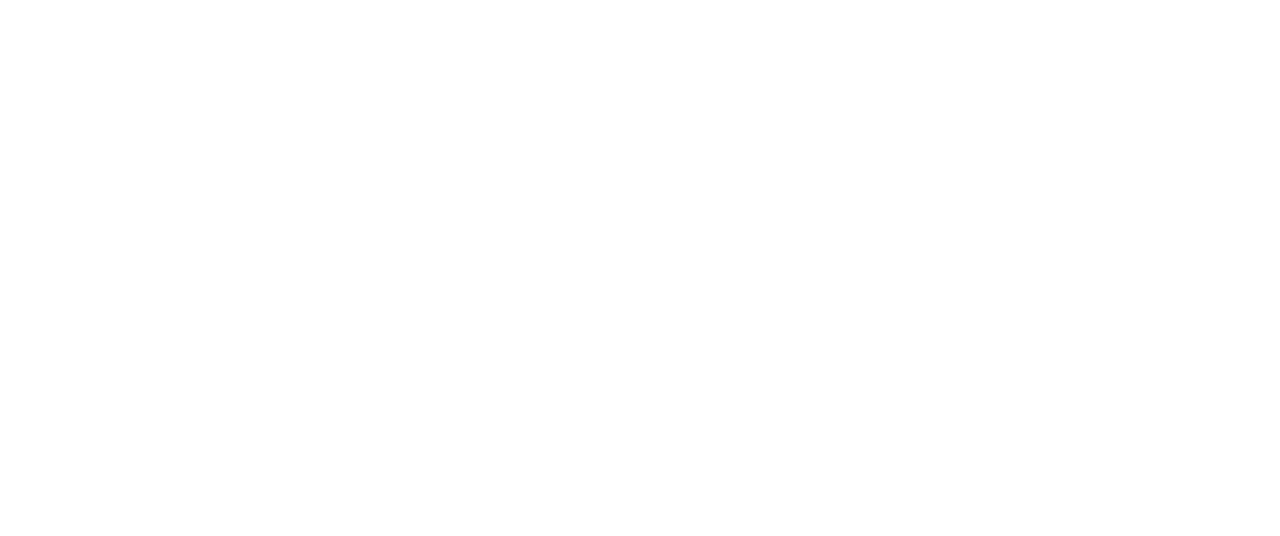
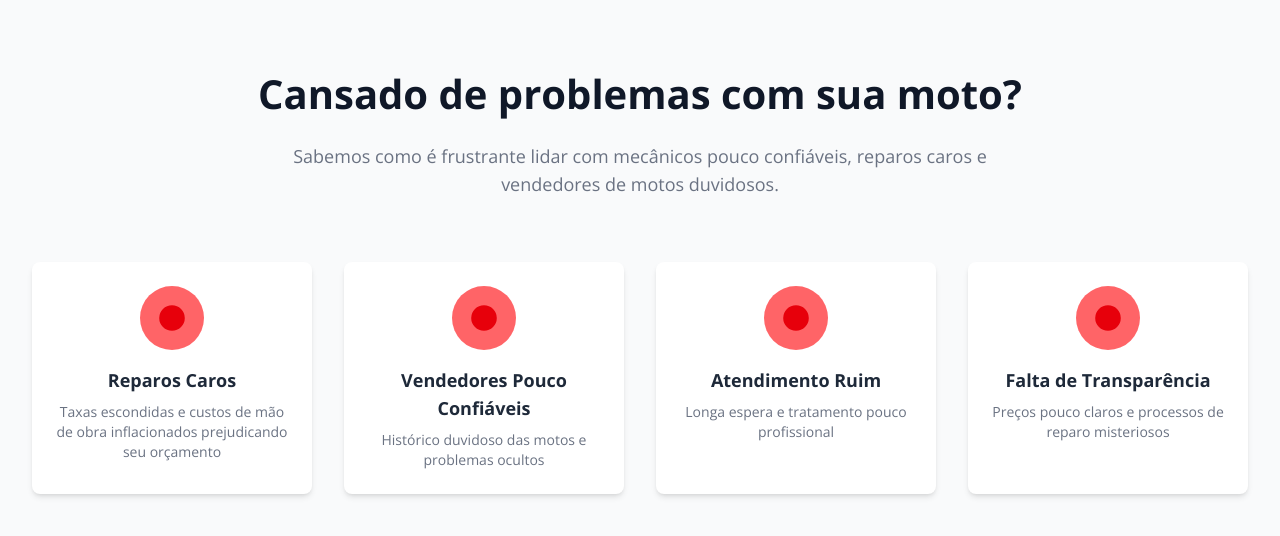
Before and after one commit to nnnyck/ciclo-motos, a Next.js app: page / in a window 1280 px wide. Shown: the part 874-1410 px from the top of the page. Before the commit the page ends 864 px from the top, so only its background shows below. Built offline with nearby package versions, Linux system fonts and the light colour scheme.

Commit message:
feat: seção de problemática

```diff
--- a/src/app/globals.css
+++ b/src/app/globals.css
@@ -1,4 +1,6 @@
 @import url('https://fonts.googleapis.com/css2?family=Open+Sans:wght@400;600;700&display=swap');
+
+@import url('https://fonts.googleapis.com/css2?family=Montserrat:wght@600;700;800&display=swap');
 
 @import "tailwindcss";
 
--- a/src/app/page.tsx
+++ b/src/app/page.tsx
@@ -1,11 +1,13 @@
 import Header from "@/components/Header";
 import Hero from "@/components/Hero";
+import ProblemAgitation from "@/components/ProblemAgitation";
 
 export default function Home() {
   return (
     <>
       <Header />
        <Hero />
+       <ProblemAgitation />
     </>
   );
 }
--- /dev/null
+++ b/src/components/Card.tsx
@@ -0,0 +1,37 @@
+import React from "react";
+
+interface CardProps {
+  title: string;
+  description: string;
+  icon?: React.ReactNode;
+  iconBgClass?: string;
+  iconColorClass?: string;
+}
+
+export default function Card({
+  title,
+  description,
+  icon,
+  iconBgClass = "bg-error-light",
+  iconColorClass = "text-error",
+}: CardProps) {
+  return (
+    <div className="text-center p-6 bg-white rounded-lg shadow-md">
+  {icon && (
+    <div
+      className={`w-16 h-16 ${iconBgClass} rounded-full flex items-center justify-center mx-auto mb-4 relative z-10`}
+    >
+      {/* Círculo menor / ícone */}
+      {React.cloneElement(icon as React.ReactElement, {
+        className: `w-8 h-8 text-red-600 absolute inset-0 m-auto z-0`,
+      })}
+    </div>
+  )}
+  <h3 className="text-lg font-montserrat font-bold text-gray-800 mb-2">
+    {title}
+  </h3>
+  <p className="text-gray-500 text-sm">{description}</p>
+</div>
+
+  );
+}
--- /dev/null
+++ b/src/components/ProblemAgitation.tsx
@@ -0,0 +1,80 @@
+import Card from "../components/Card"; // ajuste o caminho conforme seu projeto
+
+export default function ProblemAgitation() {
+  return (
+    <section className="py-20 bg-gray-50">
+      <div className="max-w-7xl mx-auto px-4 sm:px-6 lg:px-8">
+        <div className="text-center mb-16">
+          <h2 className="text-[2.5rem] leading-[1.2] font-extrabold font-montserrat mb-6 text-gray-900">
+            Cansado de problemas com sua moto?
+          </h2>
+          <p className="font-montserrat text-lg text-gray-500 max-w-3xl mx-auto">
+            Sabemos como é frustrante lidar com mecânicos pouco confiáveis, reparos caros e vendedores de motos duvidosos.
+          </p>
+        </div>
+
+        <div className="grid grid-cols-1 md:grid-cols-2 lg:grid-cols-4 gap-8">
+          <Card
+            title="Reparos Caros"
+            description="Taxas escondidas e custos de mão de obra inflacionados prejudicando seu orçamento"
+            icon={
+              <svg
+                className="w-8 h-8 text-red-600"
+                fill="currentColor"
+                viewBox="0 0 20 20"
+              >
+                <path d="M10 18a8 8 0 100-16 8 8 0 000 16zM8.707 7.293a1 1 0 00-1.414 1.414L8.586 10l-1.293 1.293a1 1 0 101.414 1.414L10 11.414l1.293 1.293a1 1 0 001.414-1.414L11.414 10l1.293-1.293a1 1 0 00-1.414-1.414L10 8.586 8.707 7.293z" />
+              </svg>
+            }
+            iconBgClass="bg-red-400"
+          />
+
+          <Card
+            title="Vendedores Pouco Confiáveis"
+            description="Histórico duvidoso das motos e problemas ocultos"
+            icon={
+              <svg
+                className="w-8 h-8 text-red-600"
+                fill="currentColor"
+                viewBox="0 0 20 20"
+              >
+                <path d="M10 18a8 8 0 100-16 8 8 0 000 16zM8.707 7.293a1 1 0 00-1.414 1.414L8.586 10l-1.293 1.293a1 1 0 101.414 1.414L10 11.414l1.293 1.293a1 1 0 001.414-1.414L11.414 10l1.293-1.293a1 1 0 00-1.414-1.414L10 8.586 8.707 7.293z" />
+              </svg>
+            }
+            iconBgClass="bg-red-400"
+          />
+
+          <Card
+            title="Atendimento Ruim"
+            description="Longa espera e tratamento pouco profissional"
+            icon={
+              <svg
+                className="w-8 h-8 text-red-600"
+                fill="currentColor"
+                viewBox="0 0 20 20"
+              >
+                <path d="M10 18a8 8 0 100-16 8 8 0 000 16zM8.707 7.293a1 1 0 00-1.414 1.414L8.586 10l-1.293 1.293a1 1 0 101.414 1.414L10 11.414l1.293 1.293a1 1 0 001.414-1.414L11.414 10l1.293-1.293a1 1 0 00-1.414-1.414L10 8.586 8.707 7.293z" />
+              </svg>
+            }
+            iconBgClass="bg-red-400"
+          />
+
+          <Card
+            title="Falta de Transparência"
+            description="Preços pouco claros e processos de reparo misteriosos"
+            icon={
+              <svg
+                className="w-8 h-8 text-red-600"
+                fill="currentColor"
+                viewBox="0 0 20 20"
+              >
+                <path d="M10 18a8 8 0 100-16 8 8 0 000 16zM8.707 7.293a1 1 0 00-1.414 1.414L8.586 10l-1.293 1.293a1 1 0 101.414 1.414L10 11.414l1.293 1.293a1 1 0 001.414-1.414L11.414 10l1.293-1.293a1 1 0 00-1.414-1.414L10 8.586 8.707 7.293z" />
+              </svg>
+            }
+            iconBgClass="bg-red-400"
+          />
+        </div>
+      </div>
+    </section>
+  );
+}
```
Also changed, not shown: src/components/Hero.tsx (+5 -5 lines).
